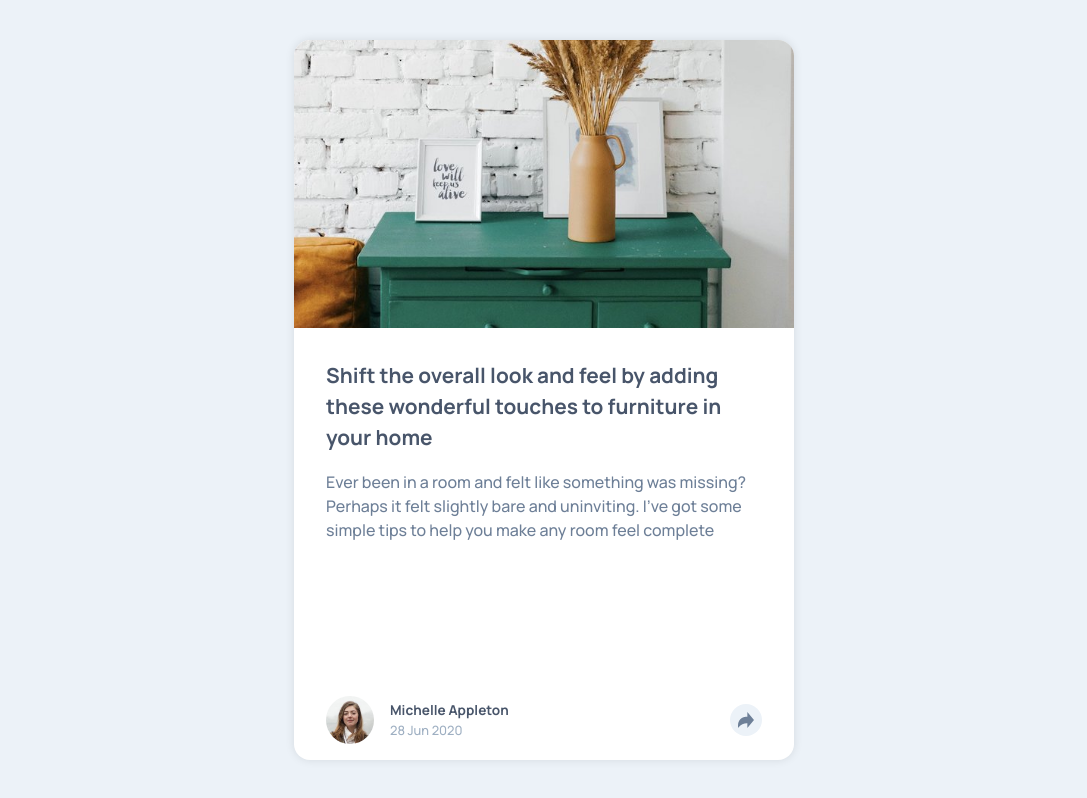
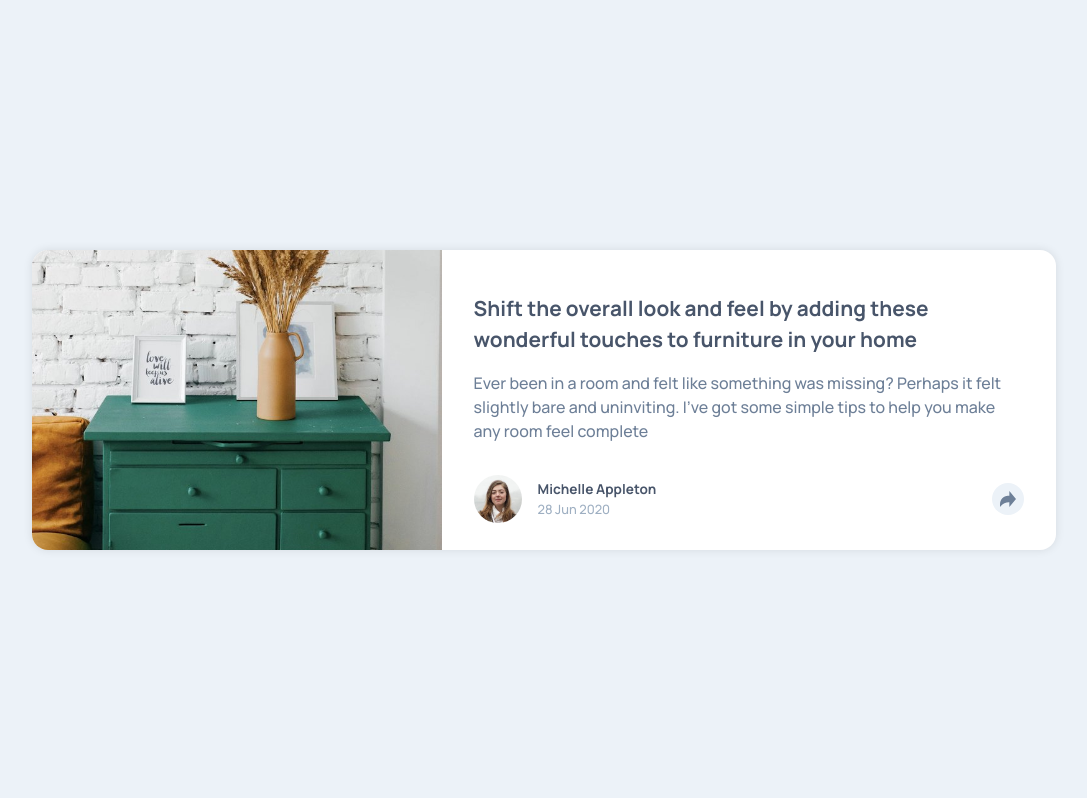
Before and after one commit to zeyd-inik/article-preview-component-master, a Vue app: page / in a window 1280 px wide. Shown: the whole page, without its empty margins (96-1183 px from the left). Built offline with nearby package versions, Linux system fonts and the light colour scheme.

Commit message:
update styles for wider screens

```diff
--- a/src/App.vue
+++ b/src/App.vue
@@ -1,6 +1,7 @@
 <script setup>
 import { ref } from 'vue';
 const menuIsVisible = ref(false);
+
 const showMenu = () => {
     menuIsVisible.value = true;
 };
@@ -32,7 +33,7 @@ const hideMenu = (e) => {
                 </h1>
                 <p class="text">
                     Ever been in a room and felt like something was missing? Perhaps it felt slightly bare and
-                    uninviting. I’ve got some simple tips to help you make any room feel complete
+                    uninviting. I've got some simple tips to help you make any room feel complete
                 </p>
                 <div class="user_container">
                     <!-- show-hide element -->
@@ -117,6 +118,12 @@ $Light-Grayish-Blue: hsl(210, 46%, 95%);
         background-color: white;
         border-radius: 1rem;
         box-shadow: 0px 0px 10px 0px rgba(0, 0, 0, 0.1);
+        @media (min-width: 1024px) {
+            flex-direction: row;
+            max-height: 30vh;
+            min-height: 300px;
+            max-width: 80vw;
+        }
 
         .background_image_container {
             width: 100%;
@@ -125,6 +132,11 @@ $Light-Grayish-Blue: hsl(210, 46%, 95%);
             background-size: cover;
             background-position: center 20%;
             background-repeat: no-repeat;
+            @media (min-width: 1024px) {
+                height: 100%;
+                width: 40%;
+                background-position: center;
+            }
         }
         .info_container {
             width: 100%;
@@ -136,6 +148,9 @@ $Light-Grayish-Blue: hsl(210, 46%, 95%);
             align-items: flex-start;
             text-align: start;
             line-height: 1.5;
+            @media (min-width: 1024px) {
+                width: 60%;
+            }
 
             .title {
                 font-size: 1.2rem;
@@ -166,6 +181,7 @@ $Light-Grayish-Blue: hsl(210, 46%, 95%);
                 position: relative;
 
                 padding: 1rem 2rem 1rem;
+
                 /* show-hide share menu */
                 .share_menu {
                     position: absolute;
@@ -180,6 +196,9 @@ $Light-Grayish-Blue: hsl(210, 46%, 95%);
                     border-radius: 0 0 1rem 1rem;
                     padding: 1.2rem;
                     z-index: 3;
+                    @media (min-width: 1024px) {
+                        display: none;
+                    }
 
                     span {
                         margin-right: 0.7rem;
```
